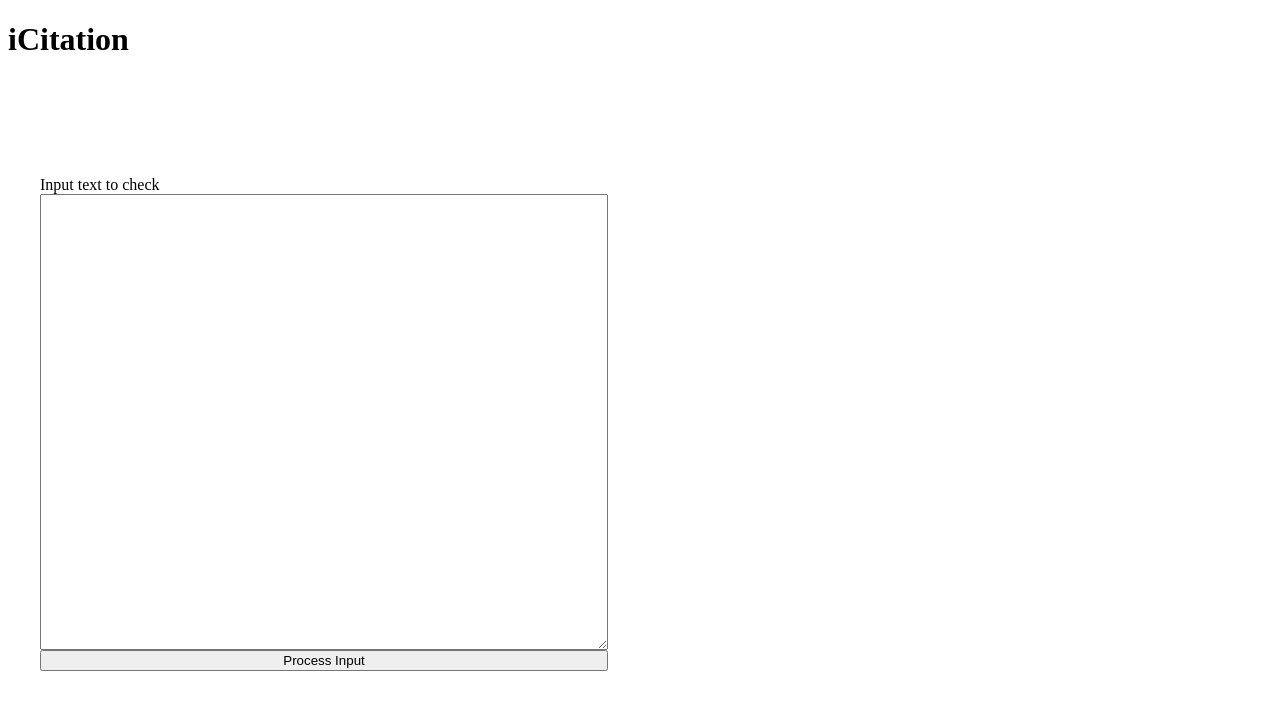
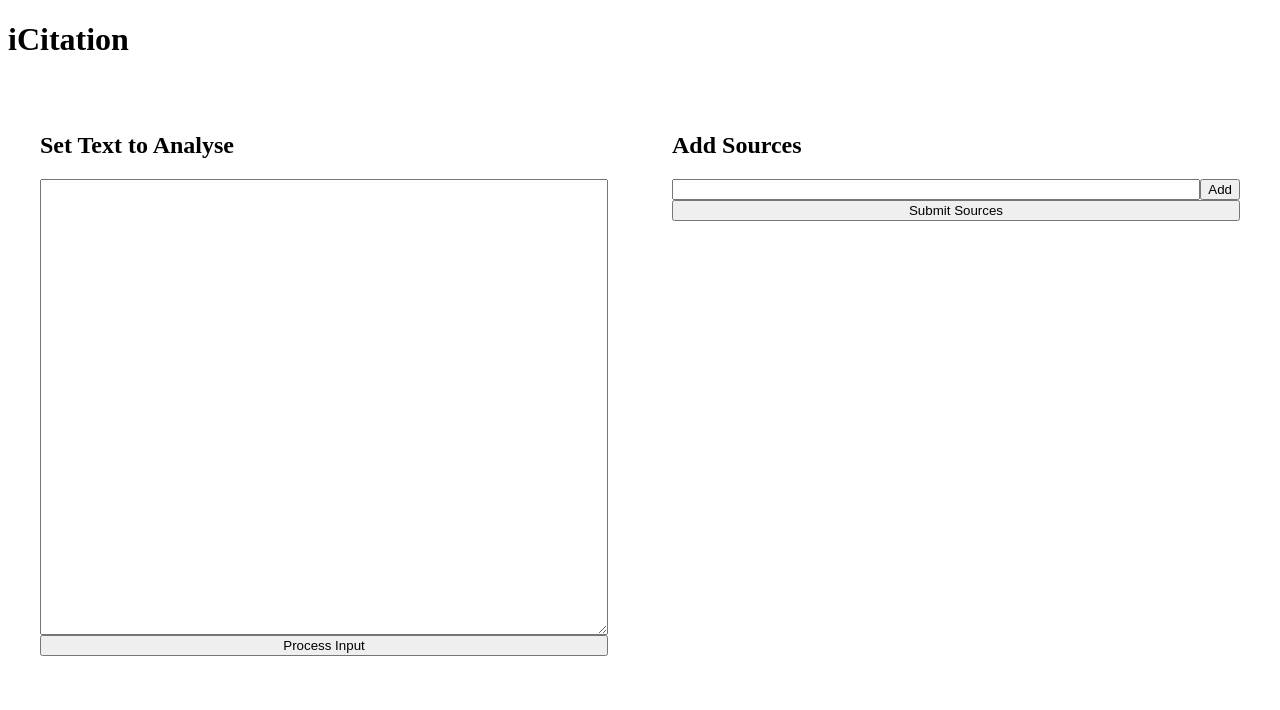
Before and after one commit to Snaiel/iCitation, a Flask app: page / in a window 1280 px wide. Shown: the top 710 px of the page. Run offline with Flask 3, Linux system fonts and the light colour scheme.

Commit message:
adding sources

```diff
--- a/app.py
+++ b/app.py
@@ -1,4 +1,5 @@
 from flask import Flask, render_template, redirect, request, session
+import json
 import vector_db
 
 app = Flask(__name__)
@@ -11,7 +12,7 @@ def home():
 @app.route("/input_text/", methods=['GET', 'POST'])
 def process_text():
     if request.method == 'POST':
-        text = request.form.get('input_text')
+        text = request.form.get('input-text')
         text = text.strip()
         if text[-1] == '.':
             text = text[:-1]
@@ -20,9 +21,20 @@ def process_text():
         session["sentences"] = sentences
     return redirect("/")
 
+@app.route('/add_sources', methods=['GET', 'POST'])
+def add_sources():
+    if request.method == 'POST':
+        sources_to_add = request.form.get('sources-to-add')
+        if sources_to_add:
+            sources_to_add = json.loads(sources_to_add)
+            vector_db.add_sources(sources_to_add)
+            session["sources"] = sources_to_add
+    return redirect("/")
+
 @app.route('/sentence/<index>')
-def user_profile(index):
+def search_sentence(index):
     sentences = session.get("sentences")
-    session["target_sentence"] = sentences[int(index)]
-    # session["sources"] = vector_db.search(target_sentence)
+    target_sentence = sentences[int(index)]
+    session["target_sentence"] = target_sentence
+    session["relevant_sources"] = vector_db.search(target_sentence)
     return redirect("/")
--- /dev/null
+++ b/static/add_sources.js
@@ -0,0 +1,38 @@
+document.addEventListener('DOMContentLoaded', function() {
+    var addButton = document.getElementById('add-button');
+    var inputField = document.getElementById('input-field');
+    var displayArea = document.getElementById('display-area');
+    var submitForm = document.getElementById('submit-form');
+    var formDataInput = document.getElementById('sources-to-add');
+    var textList = [];
+
+    addToSource = () => {
+        var text = inputField.value;
+        if (text) {
+            text = text.split(" ")
+            text.forEach(function(source, index) {
+                textList.push(source);
+                displayArea.innerHTML += '<p>' + source + '</p>';
+                inputField.value = '';
+            });
+        }
+    }
+
+    addButton.addEventListener('click', function(event) {
+        event.preventDefault();
+        addToSource();
+    });
+
+    inputField.addEventListener('keydown', function(event) {
+        if (event.key === 'Enter') {
+          event.preventDefault();
+          addToSource();
+        }
+      });
+
+    submitForm.addEventListener('submit', function(event) {
+        event.preventDefault();
+        formDataInput.value = JSON.stringify(textList);
+        submitForm.submit();
+    });
+});
--- /dev/null
+++ b/templates/add_sources.html
@@ -0,0 +1,18 @@
+<h2>Add Sources</h2>
+<div>
+    <div style="display: flex;">
+        <input type="text" id="input-field" style="flex: 1;">
+        <button id="add-button">Add</button>
+    </div>
+
+    <div id="display-area">
+
+    </div>
+
+    <form id="submit-form" action="/add_sources" method="post">
+        <input type="hidden" id="sources-to-add" name="sources-to-add">
+        <input type="submit" value="Submit Sources" style="width: 100%;">
+    </form>
+
+    <script src="{{ url_for('static', filename='add_sources.js') }}"></script>
+</div>
--- a/templates/base.html
+++ b/templates/base.html
@@ -13,23 +13,10 @@
             {% include 'sentences.html' %}
             {% include 'input_text.html' %}
         </div>
-        <div style="width: 50%; padding: 2rem;">
-            {% if sources %}
-                <span style="background-color: lightblue;">{{ target_sentence }}</span>
-                <br><br>
-                <span>Similar passages with scores (lower means more similar):</span>
-                <br><br>
-                {% for source, passages in sources.items() %}
-                    <a href="{{ source }}">{{ source }}</a>
-                    <br><br>
-                    {% for passage in passages %}
-                        <div style="padding-left: 2rem;">
-                            {{ "%0.2f "|format(passage[0]) + passage[1] }}
-                        </div>
-                        <br>
-                    {% endfor %}
-                {% endfor %}
-            {% endif %}
+        <div style="width: 50%; padding: 2rem; display: flex; flex-direction: column;">
+            {% include 'relevant_sources.html' %}
+            {% include 'sources.html' %}
+            {% include 'add_sources.html' %}
         </div>
     </div>
 </body>
--- a/templates/input_text.html
+++ b/templates/input_text.html
@@ -1,5 +1,5 @@
+<h2>Set Text to Analyse</h2>
 <form action="/input_text" method="post" style="display: flex; flex-direction: column;">
-    <label for="input_text">Input text to check</label>
-    <textarea name="input_text" id="input_text" rows="30"></textarea>
+    <textarea name="input-text" id="input-text" rows="30"></textarea>
     <input type="submit" value="Process Input">
 </form>
--- /dev/null
+++ b/templates/relevant_sources.html
@@ -0,0 +1,19 @@
+{% if session.relevant_sources %}
+<div>
+    <h2>Relevant Sources</h2>
+    <span style="background-color: lightblue;">{{ session.target_sentence }}</span>
+    <br><br>
+    <span>Similar passages with scores (lower means more similar):</span>
+    <br><br>
+    {% for source, passages in session.relevant_sources.items() %}
+        <a href="{{ source }}">{{ source }}</a>
+        <br><br>
+        {% for passage in passages %}
+            <div style="padding-left: 2rem;">
+                {{ "%0.2f "|format(passage[0]) + passage[1] }}
+            </div>
+            <br>
+        {% endfor %}
+    {% endfor %}
+</div>
+{% endif %}
--- a/templates/sentences.html
+++ b/templates/sentences.html
@@ -1,5 +1,6 @@
+{% if session.sentences %}
 <div style="margin-bottom: 4rem;">
-{% if session.sentences %}
+    <h2>Current Text</h2>
     {% set content = session.sentences %}
     {% for i in range(content|length) %}
         {% set sentence = content[i] %}
@@ -10,5 +11,5 @@
             {{ sentence }}
         </a>
     {% endfor %}
+</div>
 {% endif %}
-</div>
--- /dev/null
+++ b/templates/sources.html
@@ -0,0 +1,8 @@
+{% if session.sources %}
+<div style="display: flex; flex-direction: column;">
+    <h2>Current Sources</h2>
+    {% for source in session.sources %}
+    <span>{{ source }}</span>
+    {% endfor %}
+</div>
+{% endif %}
```
Also changed, not shown: data/source.txt (added, +9 -0 lines), vector_db.py (+22 -5 lines), 1 other file.
